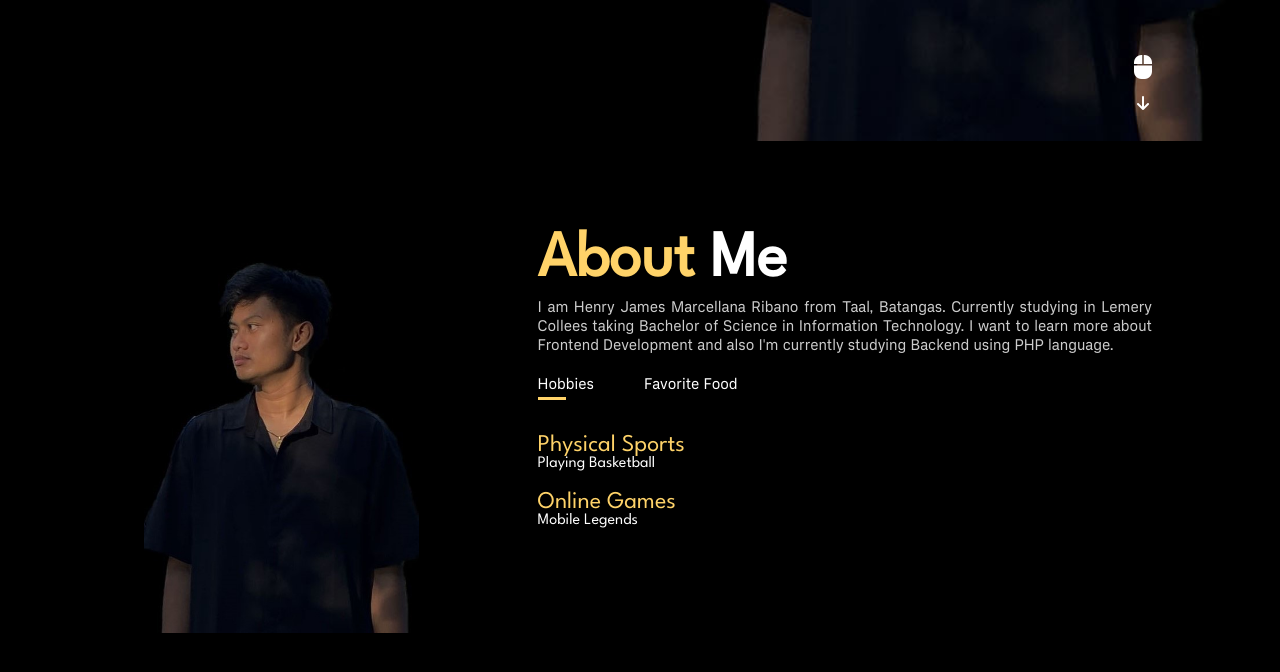
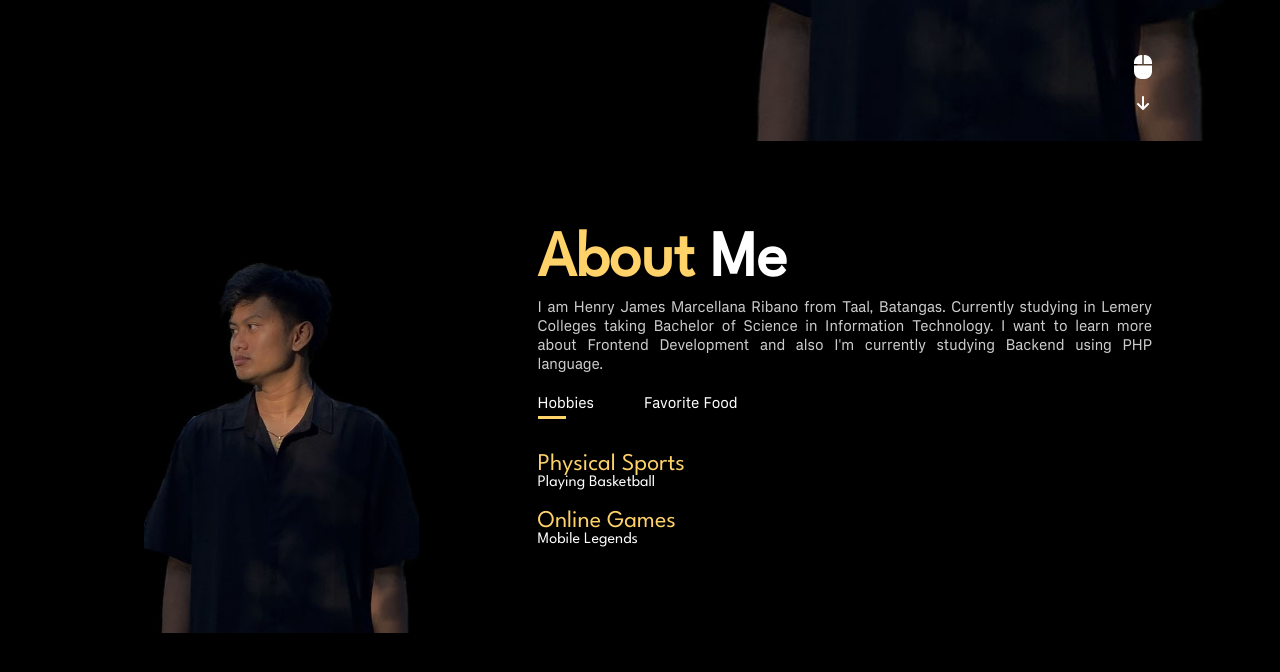
Before and after one commit to henwijames/my-website, a plain HTML site: page index.html in a window 1280 px wide. Shown: the part 659-1331 px from the top of the page. Drawn offline with nearby package versions, Linux system fonts and the light colour scheme.

Commit message:
responsive

```diff
--- a/index.html
+++ b/index.html
@@ -103,7 +103,7 @@
             </div>
             <div class="about-text">
                <h1 class="about-title" data-aos="fade-right" data-aos-duration="500" data-aos-delay="500">About <span style="color: #fff;">Me</span></h1>
-               <p data-aos="fade-right" data-aos-delay="700" data-aos-duration="500" style="color: #ccc;">I am Henry James Marcellana Ribano from Taal, Batangas. Currently studying in Lemery Collees taking Bachelor of Science in Information Technology. I want to learn more about Frontend Development and also I'm currently studying Backend using PHP language.</p>
+               <p data-aos="fade-right" data-aos-delay="700" data-aos-duration="500" style="color: #ccc;">I am Henry James Marcellana Ribano from Taal, Batangas. Currently studying in Lemery Colleges taking Bachelor of Science in Information Technology. I want to learn more about Frontend Development and also I'm currently studying Backend using PHP language.</p>
                <div class="about-tab" data-aos="fade-right" data-aos-delay="750" data-aos-duration="500">
                   <p class="tab-link active-link" onclick="opentab('hobbies')">Hobbies</p>
                   <p class="tab-link" onclick="opentab('food')">Favorite Food</p>
```
